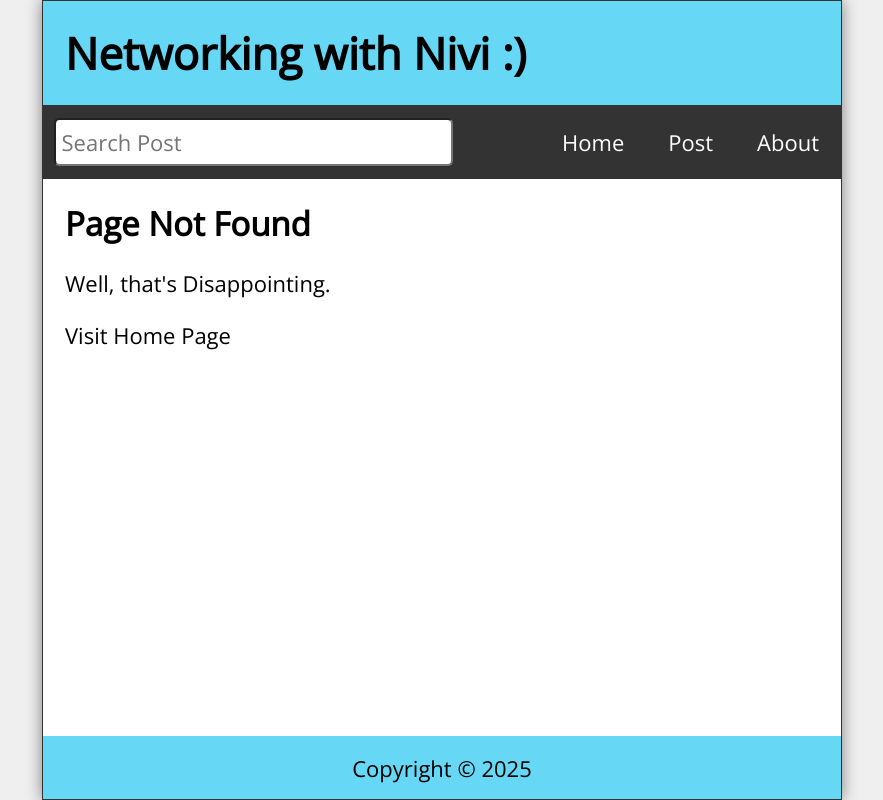
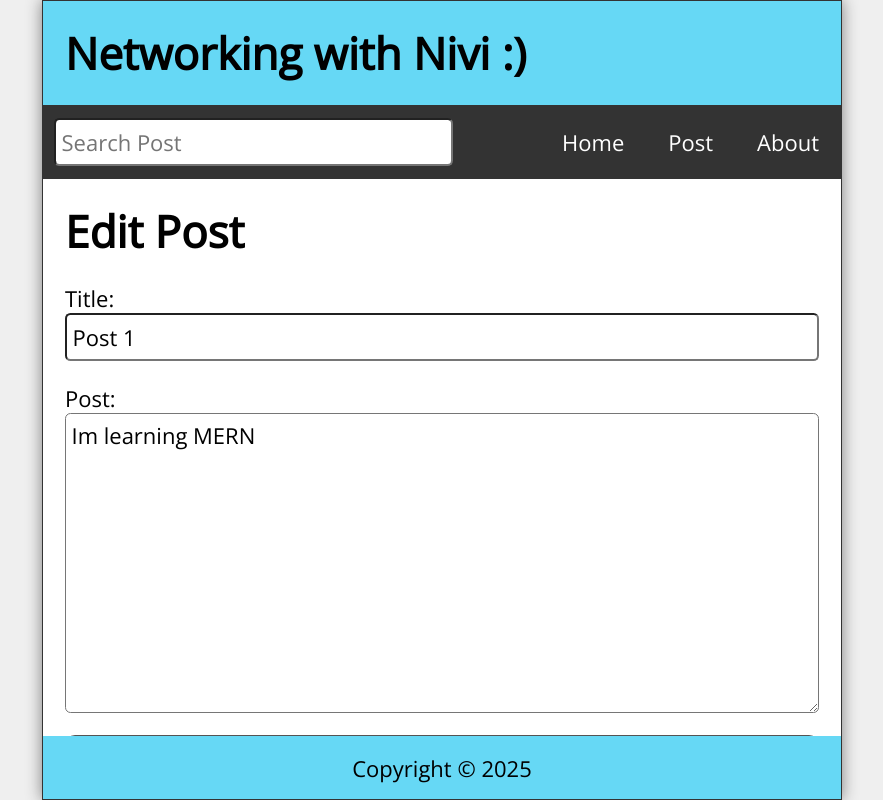
Before and after one commit to nivu2002/SocialMediaApp, a React (Create React App) app: page /edit/1 in a window 1280 px wide. Before the commit this address had no page. Shown: the whole page, without its empty margins (198-1081 px from the left). Built offline with nearby package versions, Linux system fonts and the light colour scheme; data requests are answered from the project's data file.

Commit message:
post, put, delete using axios

```diff
--- a/data/db.json
+++ b/data/db.json
@@ -1,22 +1,22 @@
 {
   "posts": [
     {
-        "id": 1,
+      "id": "1",
       "title": "Post 1",
       "datetime": "2nd Jan 2025, 2 PM",
       "body": "Im learning MERN"
     },
     {
-        "id": 2,
+      "id": "2",
       "title": "Post 2",
       "datetime": "2nd Jan 2025, 2 PM",
       "body": "Im learned Wordpress Last week"
     },
     {
-        "id": 3,
-        "title": "Post 3",
-        "datetime": "2nd Jan 2025, 2 PM",
-        "body": "Once I complete React Video will do a admin panel project"
+      "id": "3",
+      "title": "yes",
+      "datetime": "February 10, 2025 4:58:29 PM",
+      "body": "gggggggggggg"
     }
   ]
 }
--- a/src/App.js
+++ b/src/App.js
@@ -12,6 +12,8 @@ import Post from './Post'
 import PostLayout from './PostLayout'
 import { format } from 'date-fns'
 import api from "./api/posts"
+import { tr } from 'date-fns/locale'
+import EditPost from './EditPost'
 
 const App = () => {
 
@@ -21,6 +23,8 @@ const App = () => {
   const [searchResults, setSearchResults] = useState([]);
   const [postTitle,setPostTitle] = useState();
   const [postBody,setPostBody] = useState();
+  const [editTitle,setEditTitle] = useState();
+  const [editBody,setEditBody] = useState();
   const navigate = useNavigate();
 
   useEffect(()=>{
@@ -50,23 +54,56 @@ const App = () => {
     setSearchResults(filteredResults.reverse());
   }, [posts, search])
 
-  const handleSubmit = (e) => {
+  const handleSubmit = async (e) => {
     e.preventDefault();
-    const id = posts.length ? posts[posts.length - 1].id + 1 : 1;
+    const id = posts.length ? Number(posts[posts.length - 1].id) + 1 : 1;
     const datetime = format(new Date(), 'MMMM dd, yyyy pp');
-    const NewPost = {id, title: postTitle, datetime, body: postBody};
-    const allPosts = [...posts,NewPost];
+    const newPost = {id, title: postTitle, datetime, body: postBody};
+    try{
+      const response = await api.post('/posts', newPost)
+      const allPosts = [...posts, response.data];
       setPosts(allPosts)
       setPostTitle('');
       setPostBody('');
       navigate('/')
+    }catch(err){
+      if(err.response){
+        //Not in the 200 response range
+        console.log(err.response.data);
+        console.log(err.response.message);
+        console.log(err.response.status);
+      } else{
+        console.log(`Error: ${err.message}`);
+      }
+    }
 
   }
 
-  const handleDelete = (id) => {
+
+  const handleEdit = async (id) => {
+    const datetime = format(new Date(), 'MMMM dd, yyyy pp');
+    const updatedPost = {id, title: editTitle, datetime, body: editBody};
+
+     try{
+      const response = await api.put(`/posts/${id}`, updatedPost)
+      setPosts(posts.map(post => post.id === id ? {...response.data} : post))
+      setEditTitle('');
+      setEditBody('');
+      navigate('/')
+     }catch(err){
+      console.log(`Error: ${err.message}`);
+     }
+  }
+
+  const handleDelete =async (id) => {
+    try{
+      await api.delete(`/ posts/${id}`)
       const postsList = posts.filter((post) => post.id !== id);
       setPosts(postsList);
       navigate('/')
+    }catch(err){
+        console.log(`Error: ${err.message}`);
+    }
   }
 
   return (
@@ -97,6 +134,15 @@ const App = () => {
             handleDelete={handleDelete}/>}/>
       </Route>
 
+      <Route path='/edit/:id' element={<EditPost
+      posts = {posts}
+      editBody={editBody}
+      setEditBody={setEditBody}
+      editTitle = {editTitle}
+      setEditTitle = {setEditTitle}
+      handleEdit = {handleEdit}
+      />}>
+      </Route>
       <Route path='about' element = {
       <About/>}/>
 
--- /dev/null
+++ b/src/EditPost.js
@@ -0,0 +1,55 @@
+import React, { useEffect } from 'react'
+import { useParams } from 'react-router'
+import { Link } from 'react-router';
+
+const EditPost = ({posts, editBody, setEditBody, setEditTitle, editTitle, handleEdit}) => {
+
+  const {id} = useParams();
+  const post = posts.find(post => (post.id).toString() === id);
+
+  useEffect(() => {
+    if(post){
+        setEditTitle(post.title);
+        setEditBody(post.body);
+    }
+  },[post,setEditTitle,setEditBody])
+
+    return (
+    <main className='NewPost'>
+        {editTitle &&
+        <>
+            <h1>Edit Post</h1>
+            <form className='newPostForm' onSubmit={(e) => e.preventDefault()}>
+                <label htmlFor='postTitle'>Title:</label>
+                <input
+                    id='postTitle'
+                    required
+                    type='text'
+                    value={editTitle}
+                    onChange={(e) => setEditTitle(e.target.value)}
+                />
+                <label htmlFor='postBody'>Post:</label>
+                <textarea
+                    id='postBody'
+                    required
+                    type='text'
+                    value={editBody}
+                    onChange={(e) => setEditBody(e.target.value)}
+                />
+                <button type='submit' onClick={() => handleEdit(post.id)}>Submit</button>
+            </form>
+        </>
+        }
+        {!editTitle &&
+        <>
+            <h2>Post Not Found</h2>
+            <p>Well, that's Disappointing.</p>
+            <p>
+                <Link to='/'>Visit Home Page</Link>
+            </p>
+        </>}
+    </main>
+  )
+}
+
+export default EditPost
--- a/src/PostPage.js
+++ b/src/PostPage.js
@@ -1,7 +1,7 @@
 import React from 'react'
 import { Link, useParams } from 'react-router'
 
-const PostPage = ({posts, handleDelete}) => {
+const PostPage = ({posts, handleDelete, handleEdit}) => {
   const {id} = useParams();
   const post = posts.find(post => (post.id).toString() === id);
   return (
@@ -12,6 +12,7 @@ const PostPage = ({posts, handleDelete}) => {
           <h2>{post.title}</h2>
           <p className='postDate'>{post.datetime}</p>
           <p className='postBody'>{post.body} </p>
+          <Link to={`/edit/${post.id}`}><button className="editButton" >Edit Post</button></Link>
           <button className="deleteButton" onClick={(id) => handleDelete(post.id)}>Delete Post</button>
           </>}
 
```
Lines whose indentation alone changed are shown as unchanged.
